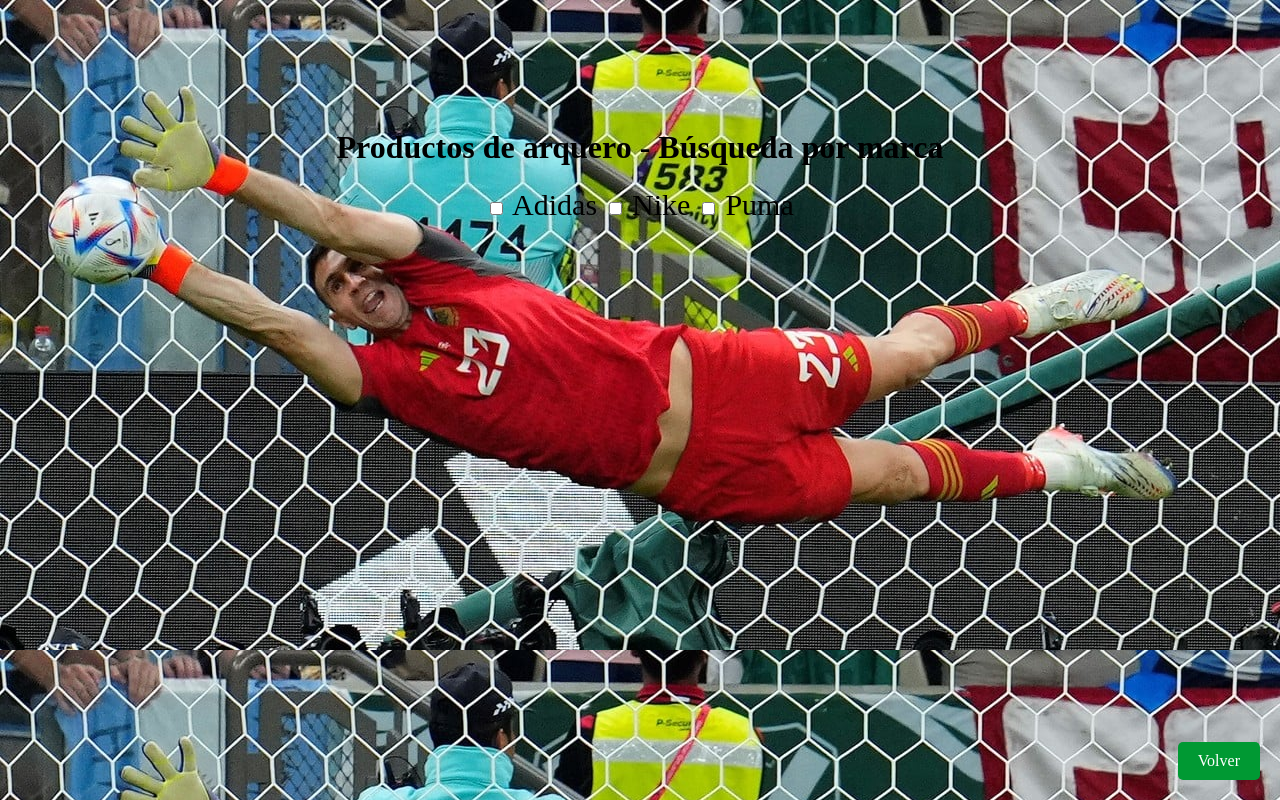
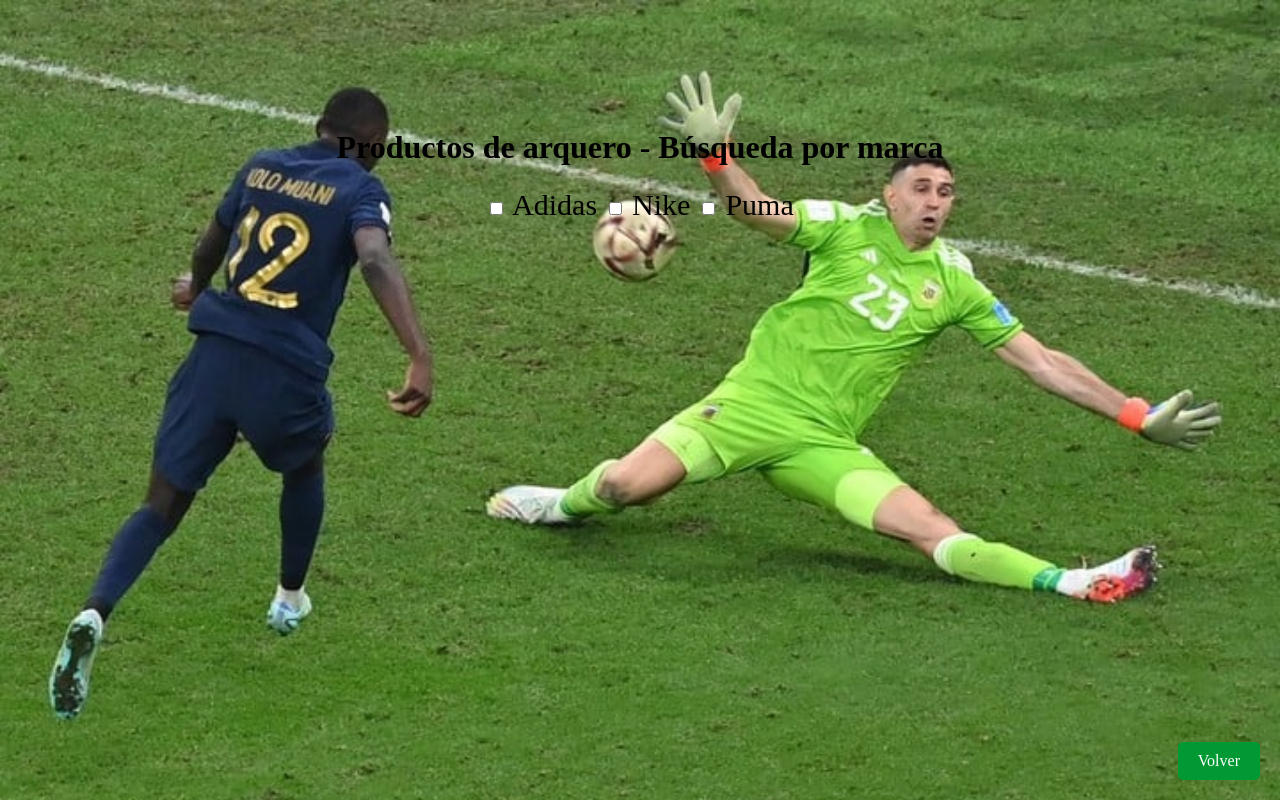
Before and after one commit to EitanRyba/Programacion, a plain HTML site: page marcas.html in a window 1280 px wide. Drawn offline with Linux system fonts and the light colour scheme.

Commit message:
ajuste de bkg

```diff
--- a/docs.css
+++ b/docs.css
@@ -6,7 +6,9 @@ form{
   font-size: 30px;
 }
 body {
-  background-image: url(Imagenes/dibu_atajando.jpg);
+  background-image: url(Imagenes/dibukolito.jpg);
+  background-size: cover;
+  background-repeat: no-repeat;
 }
 
   .buttons {
```
Also changed, not shown: Imagenes/dibukolito.jpg (added), Imagenes/dibukolo.jpeg (added).
